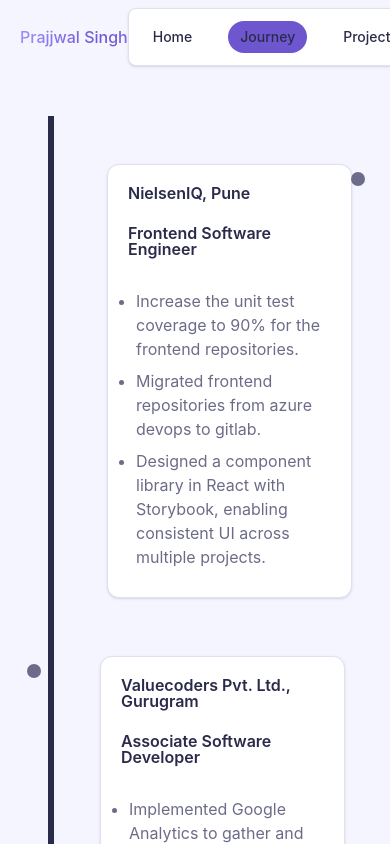
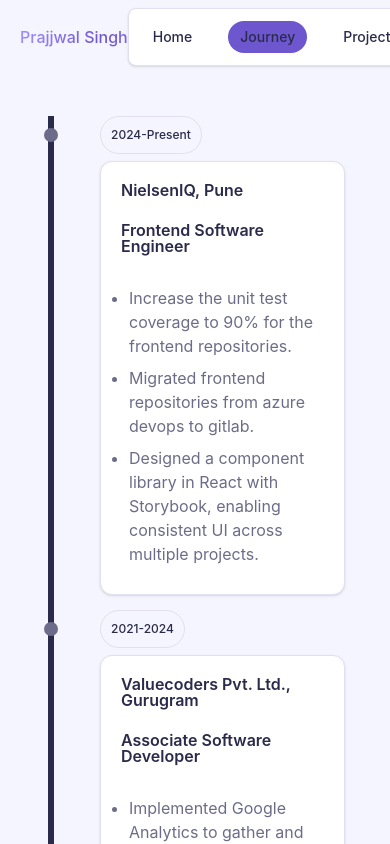
Before and after one commit to prajjwal2411/portfolio-v1, a Next.js app: page /journey in a window 390 px wide. Shown: the top 844 px of the page. Built offline with nearby package versions, Linux system fonts and the light colour scheme.

Commit message:
Journey page made responsive

```diff
--- a/package.json
+++ b/package.json
@@ -3,9 +3,9 @@
   "version": "0.1.0",
   "private": true,
   "scripts": {
-    "dev": "next dev",
+    "dev": "rm -rf .next && next dev",
     "build": "next build",
-    "start": "next start",
+    "start": "next-remote-watch portfolio-v1",
     "lint": "next lint"
   },
   "dependencies": {
@@ -22,6 +22,7 @@
     "lucide-react": "^0.487.0",
     "motion": "^12.24.12",
     "next": "15.2.4",
+    "next-remote-watch": "^2.0.0",
     "next-themes": "^0.4.6",
     "nodemailer": "^7.0.13",
     "ogl": "^1.0.11",
--- a/src/app/components/common/JourneyCards/JourneyCard.tsx
+++ b/src/app/components/common/JourneyCards/JourneyCard.tsx
@@ -8,14 +8,15 @@
   header: string;
   title: string;
   description?: string[];
+  className?: string;
 }
 
 export default function JourneyCard(props: JourneyCardProps) {
-  const { header, title, description } = props;
+  const { header, title, description, className } = props;
 
   return (
     <>
-    <Card className="p-5">
+    <Card className={`${className} p-5`}>
       <CardTitle className="">{header}</CardTitle>
       <CardTitle>{title}</CardTitle>
       <CardDescription>
--- a/src/app/contact/page.tsx
+++ b/src/app/contact/page.tsx
@@ -1,8 +1,3 @@
-
-import { IContactForm } from "../Models/Interface/Contact";
-import { useForm, SubmitHandler } from "react-hook-form";
-import styles from "./contact.module.scss";
-
 export default function Contact() {
     return <>
         <div>
--- a/src/app/journey/journey.module.css
+++ b/src/app/journey/journey.module.css
@@ -45,14 +45,23 @@
     z-index: -1;
 }
 
+.timelineItem {
+    position: relative;
+}
+
 .timelinePointer {
     position: absolute;
-    padding: 2%;
     background-color: var(--muted-foreground);
     border-radius: 50%;
-    width: 3%;
-    right: 12px;
-    top: 18px;
+    width: 14px;
+    height: 14px;
+    left: 50%;
+    transform: translateX(-50%);
+    top: 56px;
+}
+
+.timelinePointerMobile {
+    display: none;
 }
 
 @keyframes moveline {
@@ -65,7 +74,7 @@
     }
 }
 
-@media screen and (max-width: 600px) {
+@media screen and (max-width: 800px) {
     .timeline {
         margin: 50px auto;
     }
@@ -76,15 +85,49 @@
 
     .container {
         width: 100%;
+        left: 0;
         padding-left: 80px;
         padding-right: 25px;
+        top: 35px;
+    }
+
+    .leftContainer,
+    .rightContainer {
+        left: 0;
     }
 
     .textBox {
         font-size: 13px;
     }
 
-    .rightContainer {
-        left: 0;
+    .dateContainer {
+        width: auto;
+        position: absolute;
+        top: 0;
+        left: 80px;
+    }
+
+    .dateLeftContainer,
+    .dateRightContainer {
+        left: 80px;
+    }
+
+    .timelinePointer {
+        display: none;
+    }
+
+    .timelinePointerMobile {
+        display: block;
+        position: absolute;
+        background-color: var(--muted-foreground);
+        border-radius: 50%;
+        width: 14px;
+        height: 14px;
+        left: 24px;
+        top: 12px;
+    }
+
+    .container {
+        margin-top: 40px;
     }
 }
--- a/src/app/journey/page.tsx
+++ b/src/app/journey/page.tsx
@@ -1,3 +1,5 @@
+"use client";
+
 import { Badge } from "@/components/ui/badge";
 import JourneyCard from "../components/common/JourneyCards/JourneyCard";
 import styles from "./journey.module.css";
@@ -7,10 +9,10 @@
   return (
     <>
       <div className="">
-        <div className={`${styles.timeline}`}>
+        <div className={styles.timeline}>
           {journeyData?.map((data, index) => {
             return (
-              <div key={index + 1}>
+              <div key={index + 1} className={styles.timelineItem}>
                 <Badge
                   className={`${styles.dateContainer} ${
                     index % 2
@@ -20,16 +22,13 @@
                 >
                   {data?.date}
                 </Badge>
+                <div className={styles.timelinePointer}></div>
+                <div className={styles.timelinePointerMobile}></div>
                 <div
                   className={`${styles.container} ${
                     index % 2 ? styles.rightContainer : styles.leftContainer
                   }`}
                 >
-                  <div
-                    className={`${styles.timelinePointer} ${
-                      index % 2 ? styles.leftContainer : ""
-                    }`}
-                  ></div>
                   <JourneyCard
                     header={data?.header}
                     title={data?.title}
--- a/src/app/layout.tsx
+++ b/src/app/layout.tsx
@@ -1,12 +1,6 @@
-import type { Metadata } from "next";
 import "./globals.css";
 import Navigation from "./components/common/Navigation/navigation";
 import { Toaster } from "sonner";
-
-export const metadata: Metadata = {
-  title: "Create Next App",
-  description: "Generated by create next app",
-};
 
 export default function RootLayout({
   children,
--- a/src/components/ui/badge.tsx
+++ b/src/components/ui/badge.tsx
@@ -30,9 +30,9 @@
   variant,
   asChild = false,
   ...props
-}: React.ComponentProps<"span"> &
+}: React.ComponentProps<"div"> &
   VariantProps<typeof badgeVariants> & { asChild?: boolean }) {
-  const Comp = asChild ? Slot : "span"
+  const Comp = asChild ? Slot : "div"
 
   return (
     <Comp
```
Also changed, not shown: 1 other file (tests, documents, lock files or other folders).
